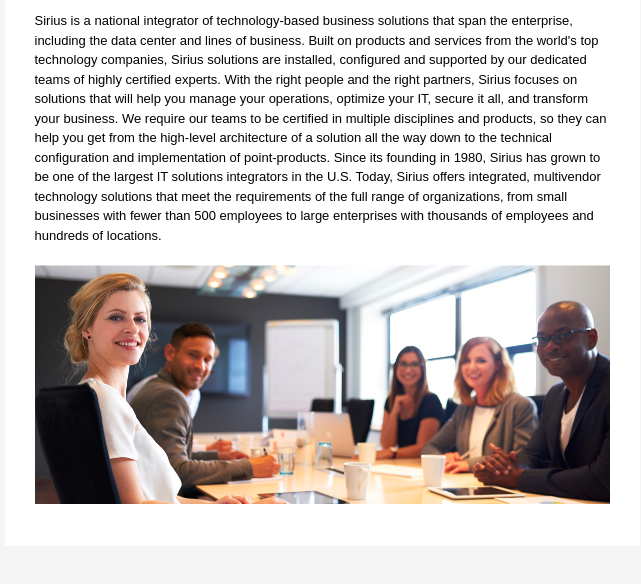
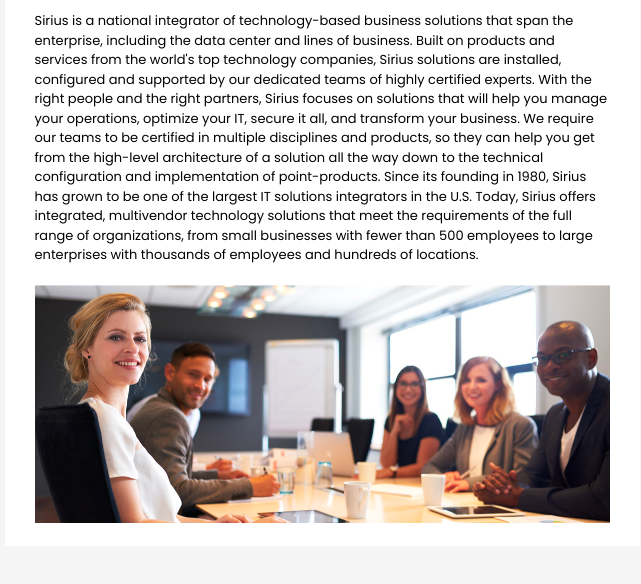
Before and after one commit to Hariharan482/UI_trng, a plain HTML site: page Ex17/index.html in a window 1280 px wide. Shown: the part 216-800 px from the top of the page, without its empty margins (318-959 px from the left). Drawn offline with Linux system fonts and the light colour scheme; files that its build step writes are made by us from their sources; no server answers.

Commit message:
Update index.html

```diff
--- a/Ex17/index.html
+++ b/Ex17/index.html
@@ -5,6 +5,9 @@
     <link rel="stylesheet" href="/scripts/jquery-ui-1.13.2.custom/jquery-ui.css">
     <link rel="stylesheet" href="/scripts/jquery-ui-1.13.2.custom/jquery-ui.theme.css">
     <link rel="stylesheet" href="/scripts/jquery-ui-1.13.2.custom/jquery-ui.structure.css">
+    <link rel="preconnect" href="https://fonts.googleapis.com">
+    <link rel="preconnect" href="https://fonts.gstatic.com" crossorigin>
+    <link href="https://fonts.googleapis.com/css2?family=Poppins:wght@100;200;300;400;500;600;700&display=swap" rel="stylesheet">
     <link rel="stylesheet" href="/index.css">
 </head>
 <body>
```
